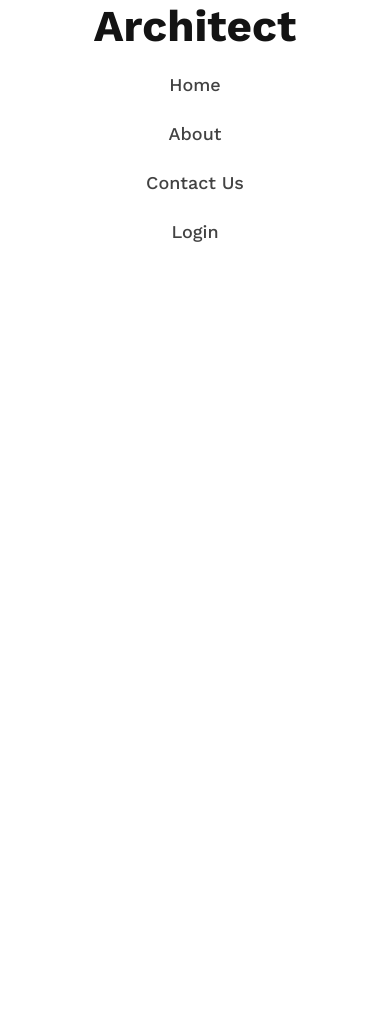
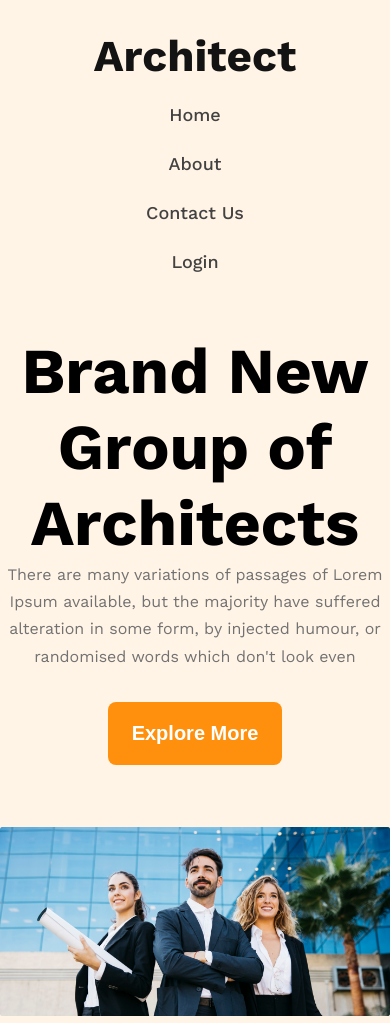
Before and after one commit to wadsahin/responsive-g3-architect-project, a plain HTML site: page index.html in a window 390 px wide. Before the commit the page ends 844 px from the top, so only its background shows below. Drawn offline with nearby package versions, Linux system fonts and the light colour scheme.

Commit message:
banner section design & make responsive

```diff
--- a/index.html
+++ b/index.html
@@ -1,13 +1,15 @@
 <!DOCTYPE html>
 <html lang="en">
+
 <head>
   <meta charset="UTF-8">
   <meta name="viewport" content="width=device-width, initial-scale=1.0">
   <title>G3 Architect</title>
   <link rel="stylesheet" href="styles/style.css">
 </head>
+
 <body class="work-sans-font">
-  <header>
+  <header class="primary-bg-color">
     <nav class="nav-container display-flex">
       <h1 class="brand section-title">Architect</h1>
       <ul class="navbar display-flex">
@@ -17,6 +19,22 @@
         <li class="nav-items"><a href="#" class="nav-link">Login</a></li>
       </ul>
     </nav>
+    <!-- banner start here -->
+    <div class="banner">
+      <div class="banner-info">
+        <h1 class="banner-title">Brand New <br>
+          Group of Architects
+        </h1>
+        <p class="primary-text-s">There are many variations of passages of Lorem Ipsum available, but the majority have
+          suffered alteration in some form, by injected humour, or randomised words which don't look even</p>
+          <button class="primary-btn">Explore More</button>
+      </div>
+      <div class="banner-img">
+        <img src="images/banner.png" alt="">
+      </div>
+    </div>
+    <!-- banner end here -->
+
   </header>
   <main>
 
@@ -25,4 +43,5 @@
 
   </footer>
 </body>
+
 </html>
--- a/styles/style.css
+++ b/styles/style.css
@@ -18,10 +18,13 @@
 .hide{
   display: none;
 }
+
 .display-flex{
   display: flex;
 }
-/* dark2 color */
+.primary-bg-color{
+  background-color: rgba(255, 144, 14, 0.1);
+}
 .primary-text-m{
   color: #424242;
   font-size: 1.125rem;
@@ -31,6 +34,17 @@
   color: #727272;
   font-size: 1rem;
   line-height: 1.7rem;
+}
+
+.primary-btn{
+  background-color: #FF900E;
+  padding: 20px 24px;
+  border-radius: 8px;
+  border: none;
+  color: white;
+  font-size: 1.25rem;
+  font-weight: 600;
+  margin: 32px 0px;
 }
 /* dark3 color */
 .text-color-secondary{
@@ -42,10 +56,13 @@
   font-weight: 700;
 }
 /* shared styles end here */
-
+header{
+  padding: 30px 0px;
+}
 .nav-container{
   justify-content: space-around;
   align-items: center;
+  /* padding: 40px 0px; */
 }
 
 .navbar{
@@ -62,7 +79,25 @@
   text-decoration: none;
 
 }
-
+/* banner related styles */
+.banner{
+  max-width: 1200px;
+  margin: 0 auto;
+}
+.banner-info{
+  max-width: 720px;
+  margin: 0 auto;
+  text-align: center;
+  padding: 30px 0px;
+  margin-top: 30px;
+}
+.banner-title{
+  font-size: 4rem;
+  font-weight: 700;
+}
+.banner-img img{
+  width: 100%;
+}
 /* All styles end here */
 
 
```
